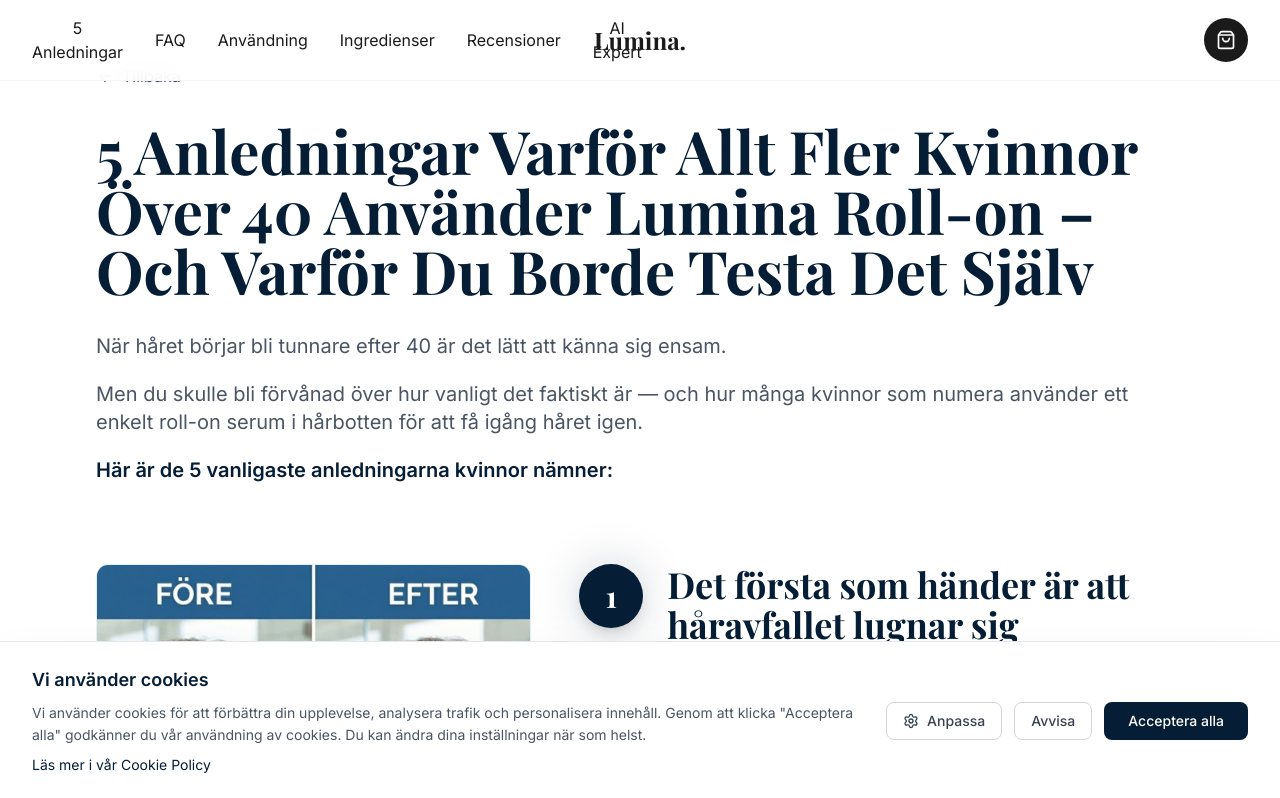
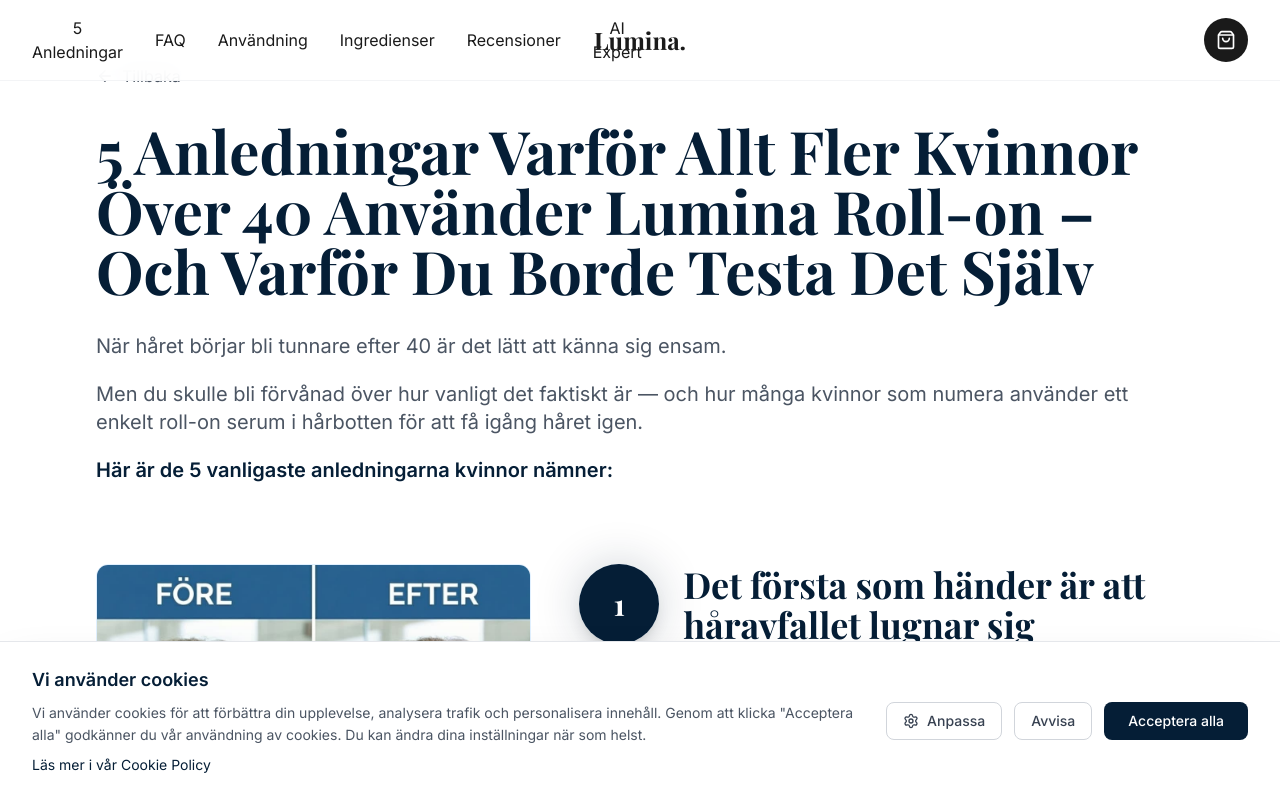
Before and after one commit to mangaz900/luminaflow, a React (Vite) app: page /5-anledningar-hair-growth-roll-on in a window 1280 px wide. Shown: the top 798 px of the page. Built offline with nearby package versions, Linux system fonts and the light colour scheme; a web font is replaced by a local one.

Commit message:
Fix number badge size and center alignment

```diff
--- a/pages/listicles/HairGrowthRollOn.tsx
+++ b/pages/listicles/HairGrowthRollOn.tsx
@@ -85,9 +85,9 @@ const HairGrowthRollOn: React.FC = () => {
             {/* Content */}
             <div className="flex-1 flex gap-4 md:gap-6">
               <div className="flex-shrink-0">
-                <div className="relative w-14 h-14 md:w-16 md:h-16 lg:w-18 lg:h-18">
+                <div className="relative w-14 h-14 md:w-16 md:h-16 lg:w-20 lg:h-20">
                   <div className="absolute inset-0 bg-medical-900 rounded-full flex items-center justify-center font-serif font-bold text-xl md:text-2xl lg:text-3xl text-white shadow-lg z-10">
-                    <span className="leading-none">1</span>
+                    <span className="leading-none flex items-center justify-center">1</span>
                   </div>
                   <div className="absolute inset-0 bg-medical-900 rounded-full opacity-20 blur-xl"></div>
                   <div className="absolute inset-0 border-2 border-medical-100 rounded-full"></div>
```
